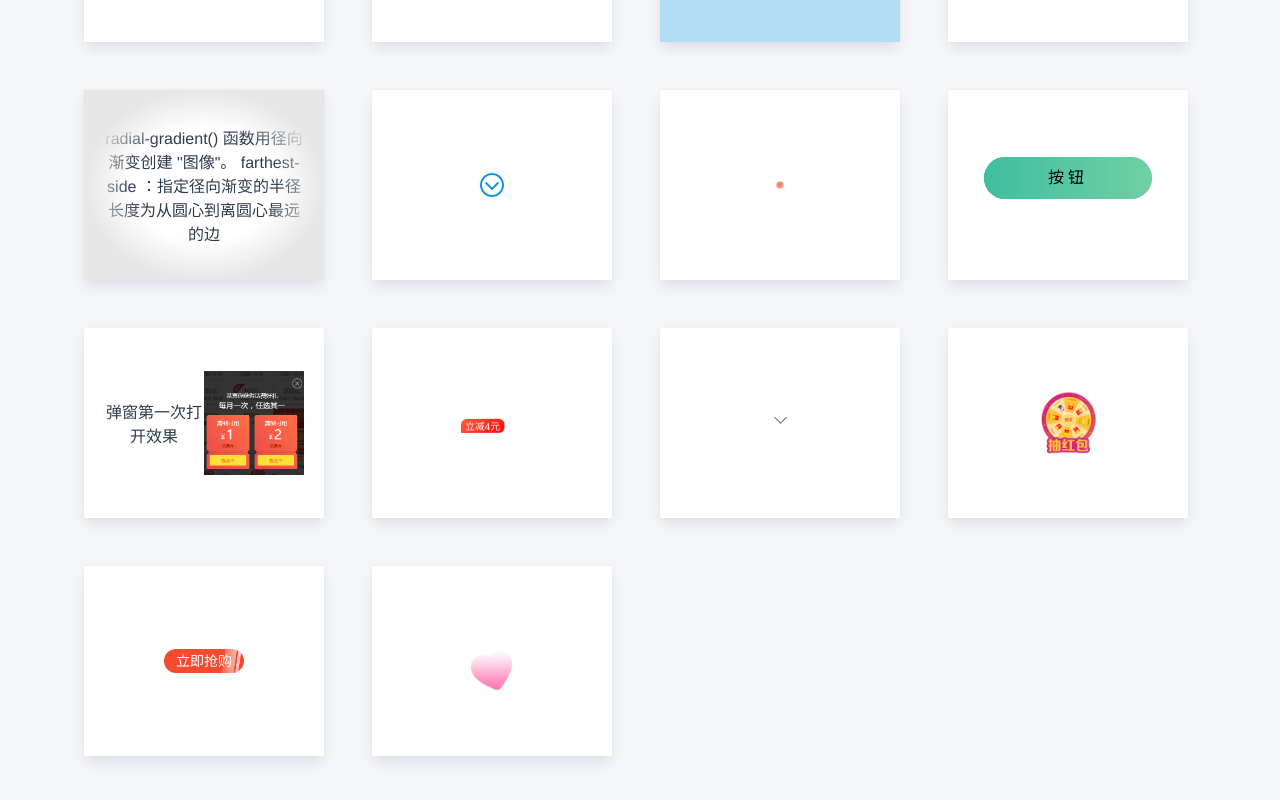
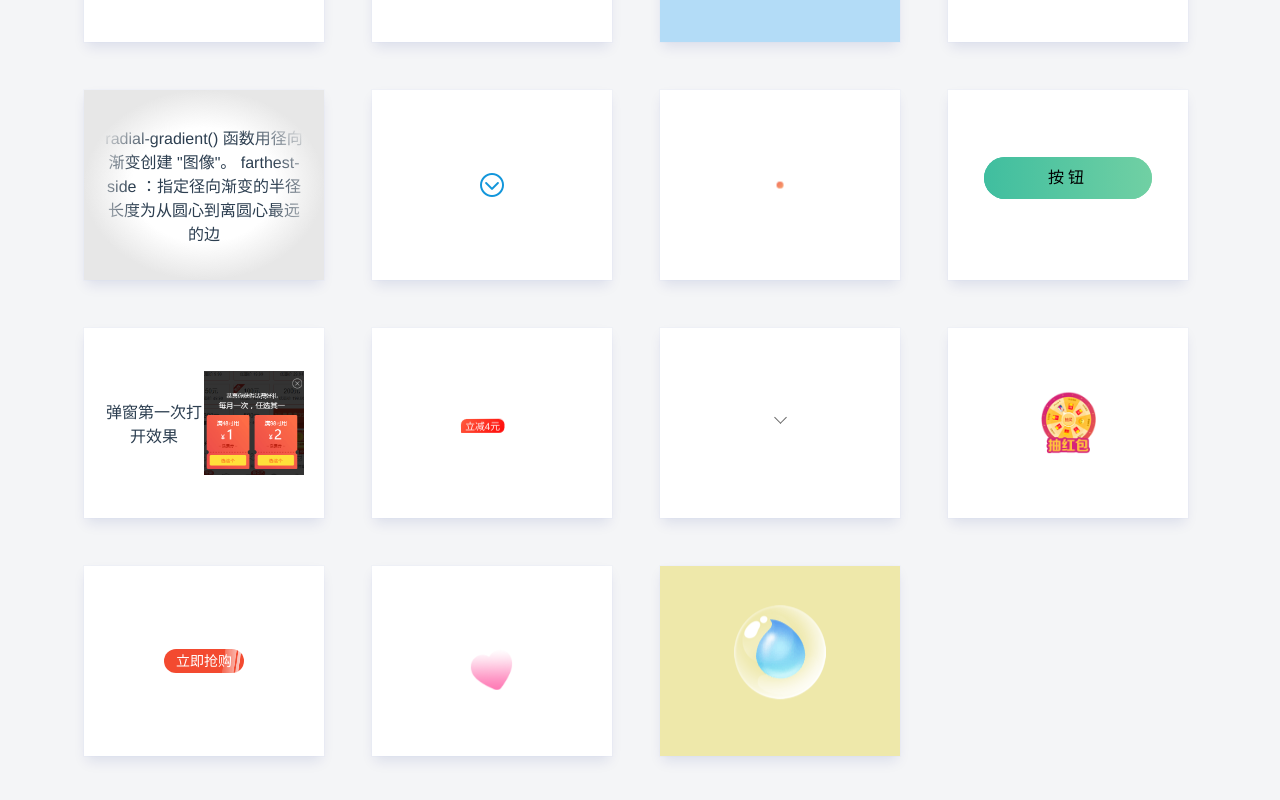
Before and after one commit to tangtingtt/tt, a Vue app: page /#/cssIndex in a window 1280 px wide. Shown: the part 1234-2034 px from the top of the page. Built offline with nearby package versions, Linux system fonts and the light colour scheme; what alloyfinger, vue-aplayer, vue-totop would draw is missing.

Commit message:
update css

```diff
--- a/src/views/cssViewPage/index.vue
+++ b/src/views/cssViewPage/index.vue
@@ -124,6 +124,9 @@
     <div class="size1 tt27 relative">
       <img src="../../assets/love.png"/>
     </div>
+    <div class="size1 tt28 relative">
+      <img src="../../assets/water.png"/>
+    </div>
   </div>
 </template>
 
@@ -177,6 +180,23 @@ export default {
       50% { height: 0; }
       100% { height: 120px; }
   }
+.tt28 {
+  background-color: palegoldenrod !important;
+  img {
+    animation: upAndDown 1.5s linear infinite alternate;
+  }
+}
+@keyframes upAndDown {
+    0% {
+        -webkit-transform: translateY(0);
+        transform: translateY(0)
+    }
+
+    to {
+        -webkit-transform: translateY(-14%);
+        transform: translateY(-14%)
+    }
+}
 .tt27 {
   img {
     width:30%;
```
Also changed, not shown: src/assets/water.png (added), 8 other files (tests, documents, lock files or other folders).
